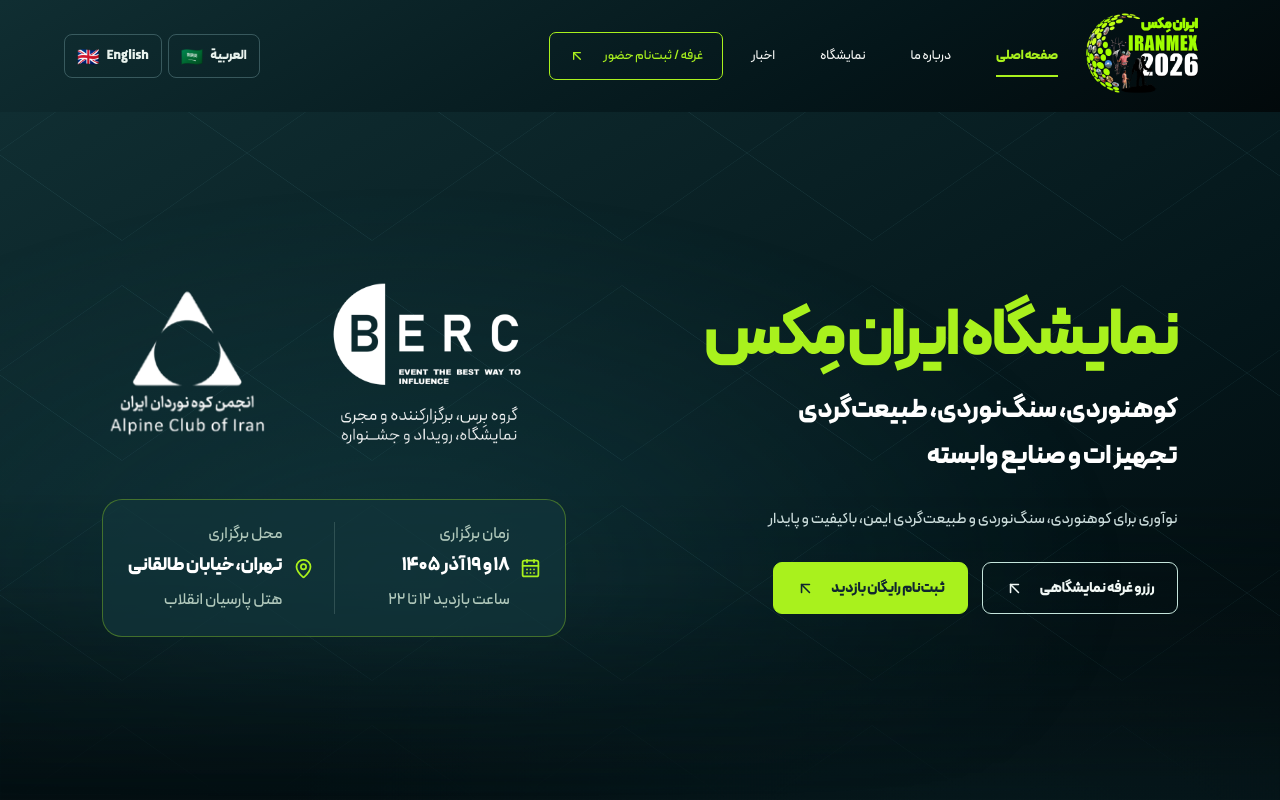
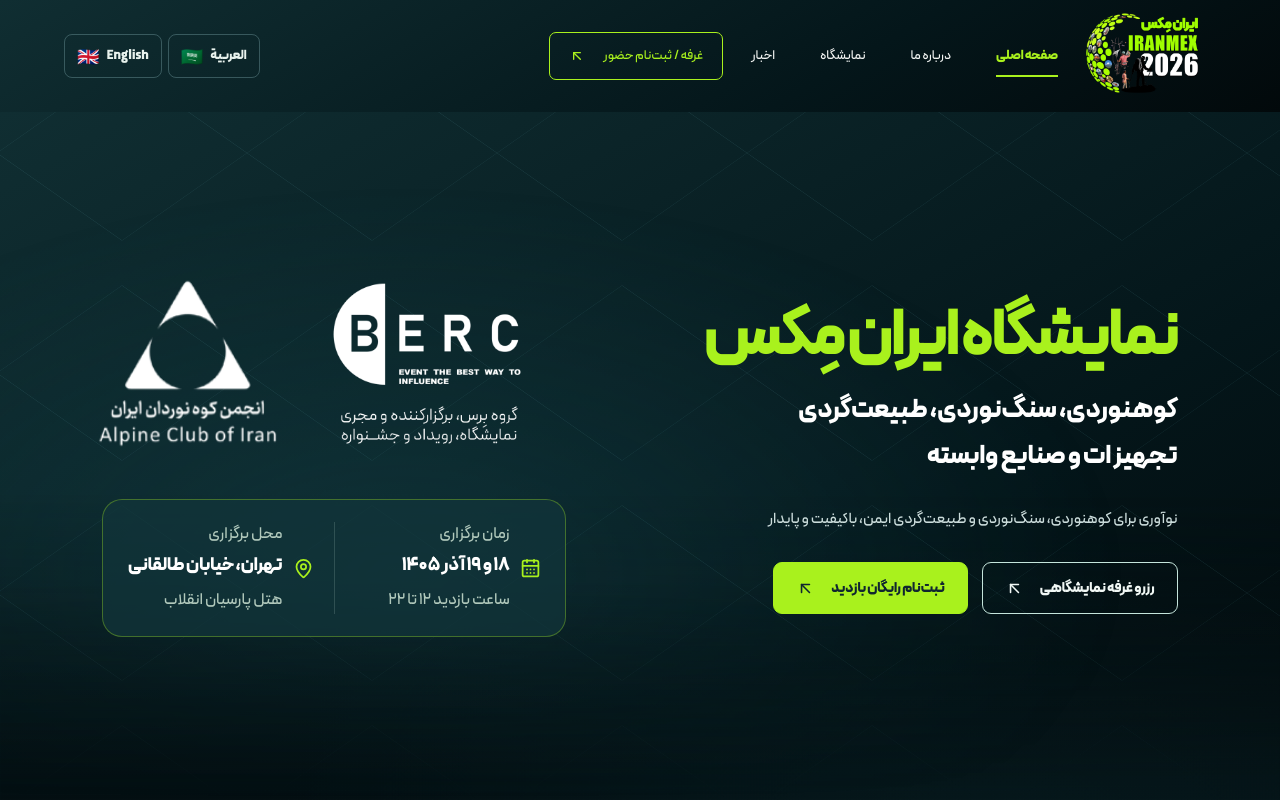
Before and after one commit to SaeedTqpy/iranmex, a Next.js app: page / in a window 1280 px wide. Shown: the top 800 px of the page. Built offline with nearby package versions, Linux system fonts and the light colour scheme; no server answers.

Commit message:
Increase Alpine Club hero logo scale for visual balance

```diff
--- a/app/styles.css
+++ b/app/styles.css
@@ -515,7 +515,7 @@ body{background:#061f2a;color:#edf5f5}.header{background:#071726}.header-cta{bor
 .hero-organizers{align-items:center;gap:clamp(18px,3vw,40px);flex-wrap:nowrap}
 .hero-organizers>.organizer-logo{min-width:0;display:block}
 .organizer-berc{flex:1.5 1 0;max-width:280px;transform:translateY(5%)}
-.organizer-alpine{flex:.95 1 0;max-width:177px}
+.organizer-alpine{flex:.95 1 0;max-width:177px;transform:scale(1.15)}
 .organizer-logo img{display:block;width:100%;height:auto}
 @media(max-width:480px){.hero-organizers{gap:18px}}
 
```
